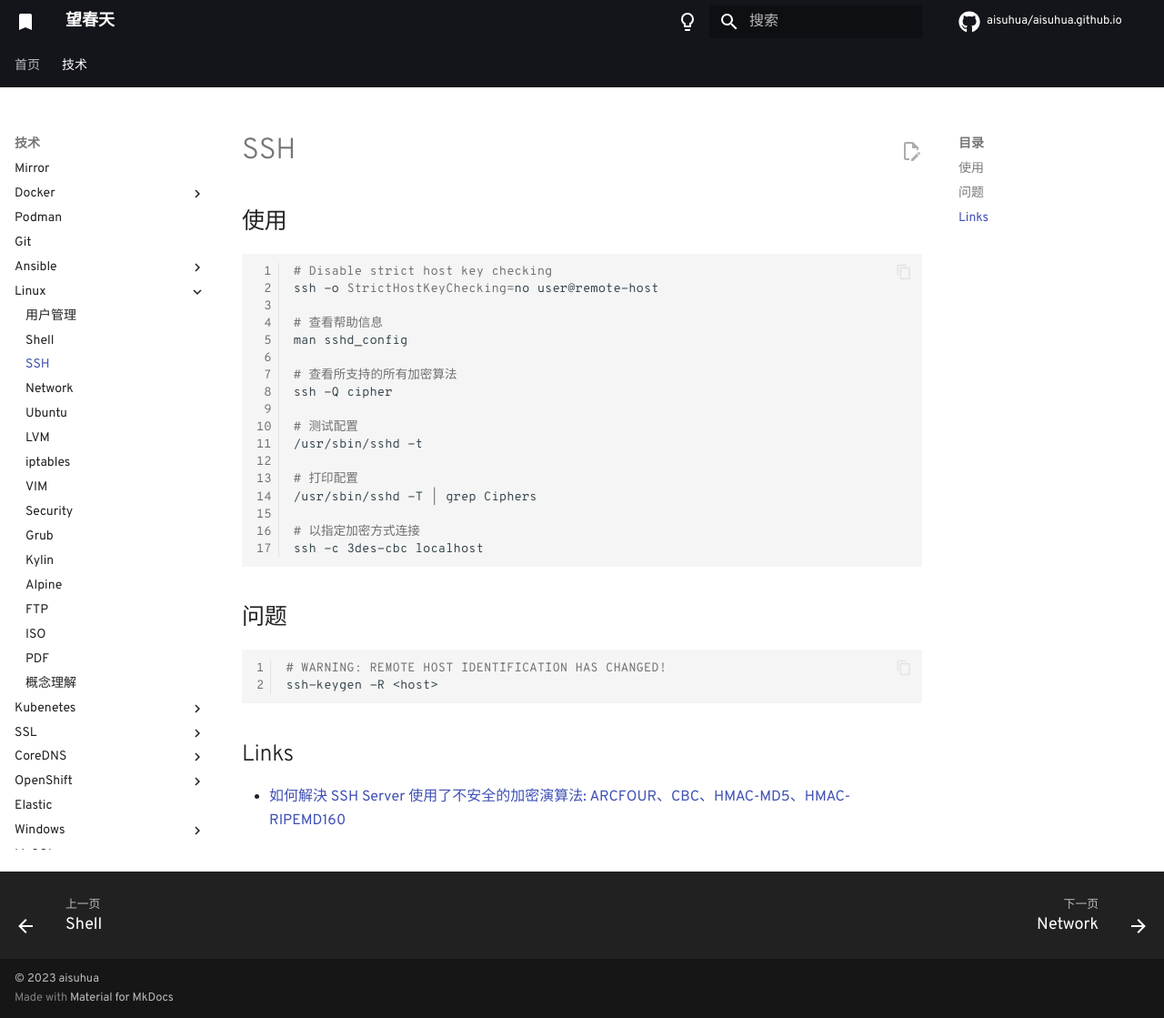
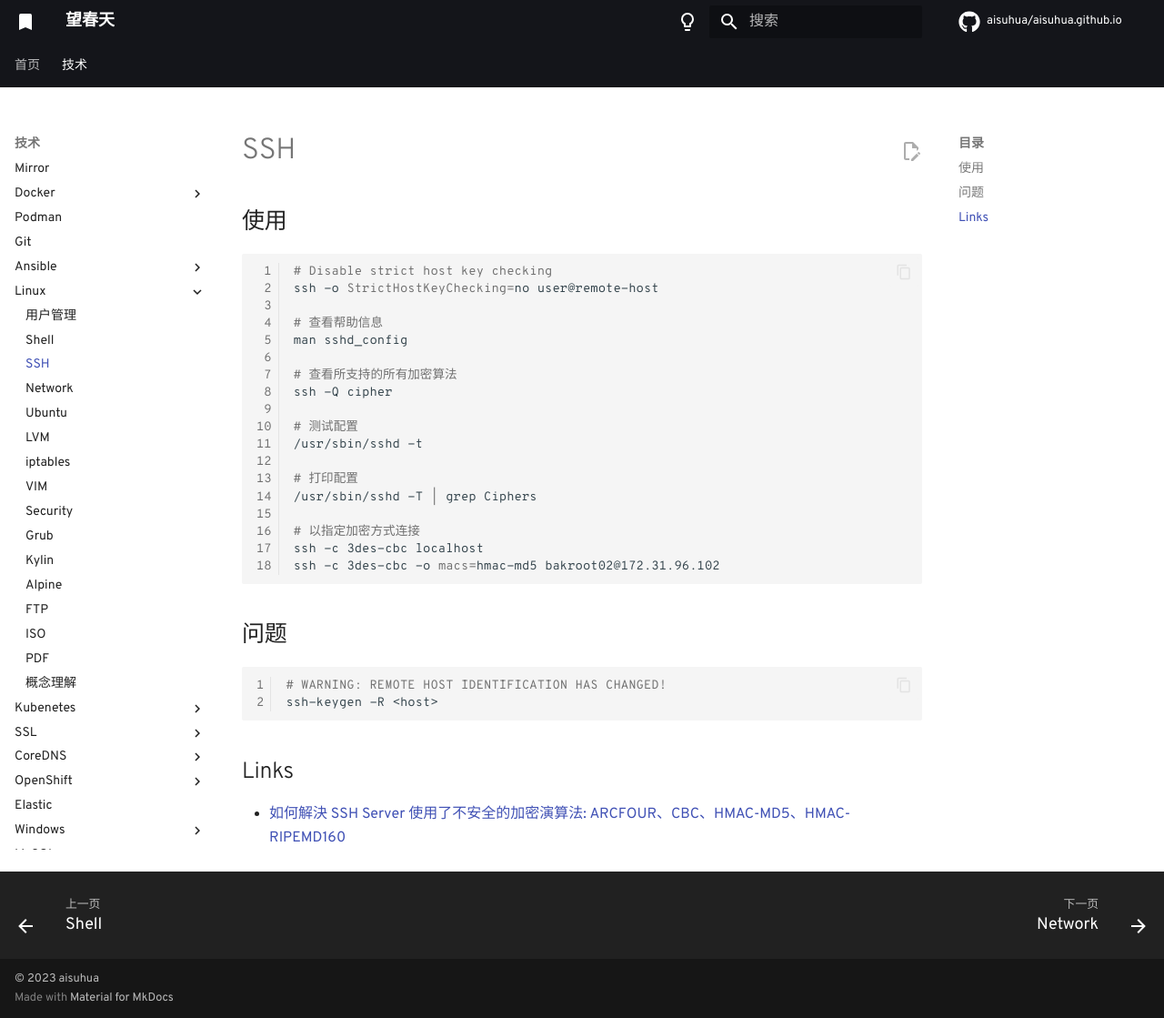
Before and after one commit to aisuhua/aisuhua.github.io, an MkDocs documentation site: the page built from docs/linux/ssh.md, in a window 1280 px wide and 1119 px high. Shown: the whole window at 91% size. Built offline with MkDocs 1.6.1 and Material for MkDocs 9.7.7, drawn with Linux system fonts in a browser that asks for light colours; comment, search, counter and statistics services are not loaded.

Commit message:
\345\246\202\344\275\225\350\247\243\346\261\272 SSH Server \344\275\277\347\224\250\344\272\206\344\270\215\345\256\211\345\205\250\347\232\204\345\212\240\345\257\206\346\274\224\347\256\227\346\263\225_ ARCFOUR\343\200\201CBC\343\200\201HMAC-MD5\343\200\201HMAC-RIPEMD160 _ Vixual (9_5_2023 2_56_15 PM).html" ssh.md

````diff
--- a/docs/linux/ssh.md
+++ b/docs/linux/ssh.md
@@ -20,6 +20,7 @@ ssh -Q cipher
 
 # 以指定加密方式连接
 ssh -c 3des-cbc localhost
+ssh -c 3des-cbc -o macs=hmac-md5 bakroot02@172.31.96.102
 ```
 
 ## 问题
````
